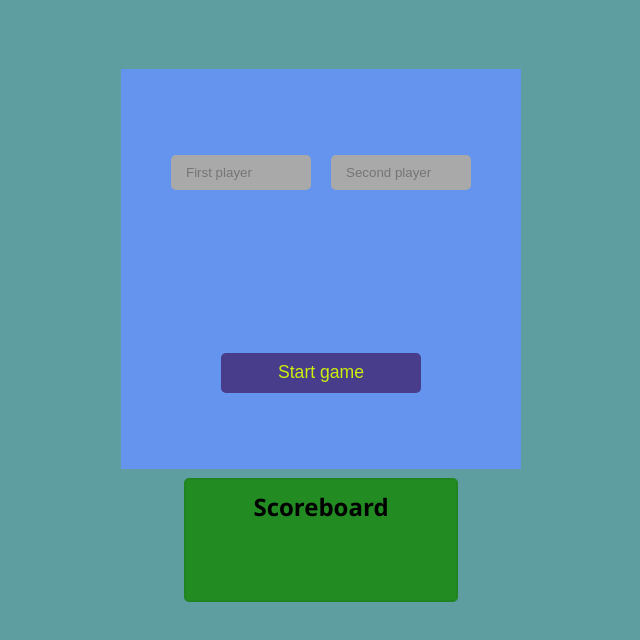
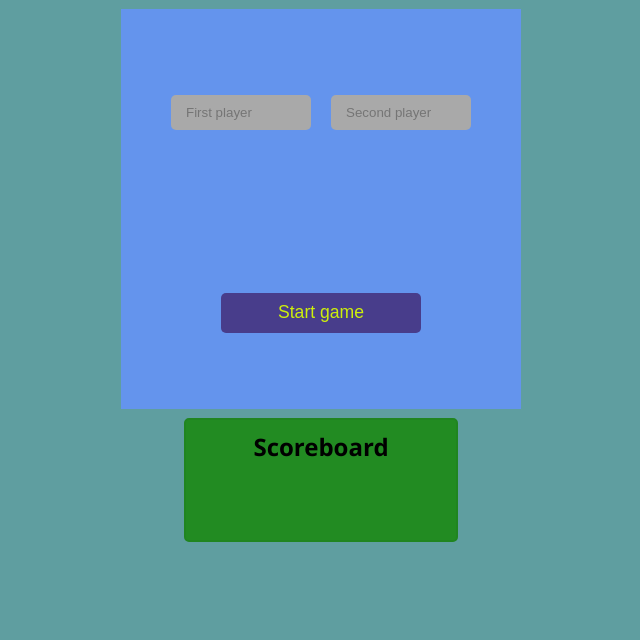
Before and after one commit to Excession27/iksoks, a plain HTML site: page index.html in a window 1280 px wide. Shown: the whole page, without its empty margins (319-959 px from the left). Drawn offline with Linux system fonts and the light colour scheme.

Commit message:
Edited style.css

```diff
--- a/style.css
+++ b/style.css
@@ -1,11 +1,15 @@
 body {
     background-color: cadetblue;
     font-family: 'Segoe UI', Tahoma, Geneva, Verdana, sans-serif;
+    width: 100vw;
+    height: 100vh;
+    box-sizing: border-box;
+    margin: 0;
+
 }
 
 
 .container {
-    margin-top: 60px;
     display: flex;
     flex-flow: column nowrap;
     justify-content: center;
```
